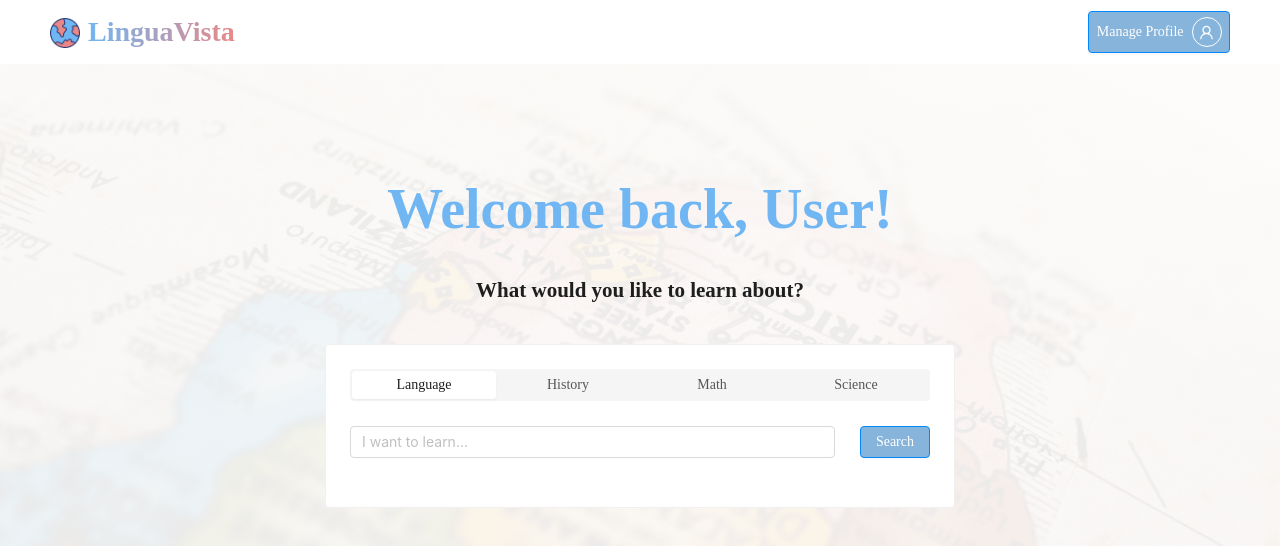
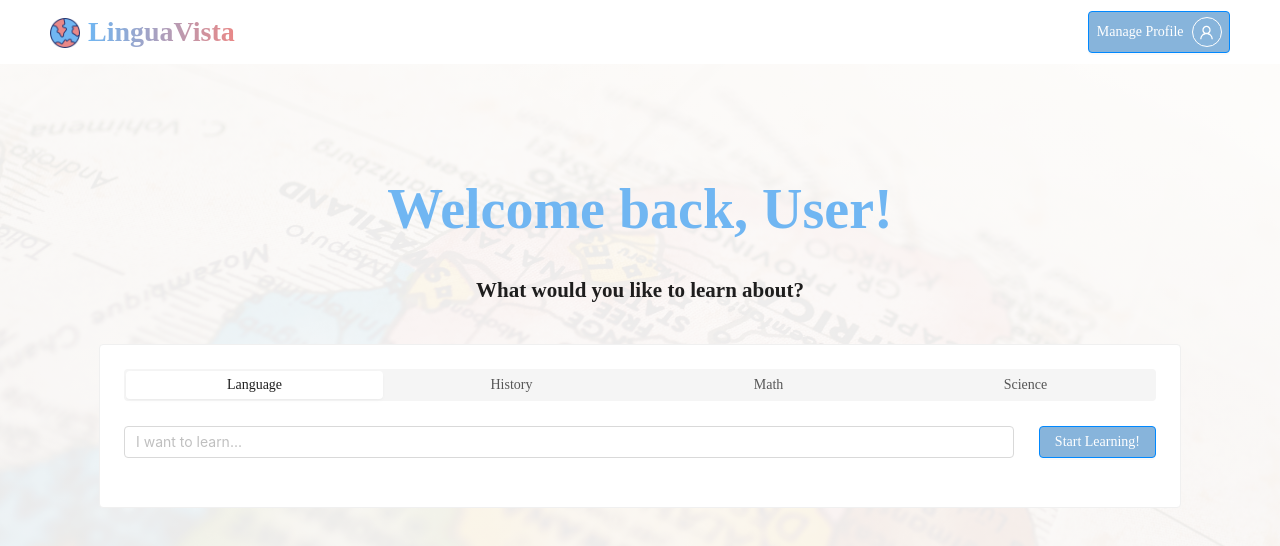
Before and after one commit to hcshires/LinguaVista, a React (Create React App) app in the folder frontend/: page / in a window 1280 px wide. Shown: the top 546 px of the page. Built offline with nearby package versions, Linux system fonts and the light colour scheme; a web font is replaced by a local one.

Commit message:
Update homepage navigation

```diff
--- a/frontend/src/components/SearchBar.tsx
+++ b/frontend/src/components/SearchBar.tsx
@@ -2,10 +2,12 @@ import React, { useState } from "react";
 import { Button, Flex, Input } from "antd";
 
 import { useSearch } from "../context/SearchContext.tsx";
+import { useNavigate } from "react-router-dom";
 
 const SearchBar = () => {
 	const { setSearchQuery } = useSearch();
 	const [search, setSearch] = useState("");
+	const navigate = useNavigate();
 
 	return (
 		<Flex style={{ width: "100%", margin: "25px 0" }}>
@@ -18,8 +20,9 @@ const SearchBar = () => {
 			<Button
 				onClick={() => {
 					setSearchQuery(search);
+					navigate("/chat", {state: {context: search}});
 				}}>
-				Search
+				Start Learning!
 			</Button>
 		</Flex>
 	);
--- a/frontend/src/context/SearchContext.tsx
+++ b/frontend/src/context/SearchContext.tsx
@@ -1,13 +1,12 @@
-import React, { createContext, useState, useMemo, useContext } from "react";
+import React, { createContext, useState, useMemo, useContext, useEffect } from "react";
 import { SEARCH_CATEGORIES } from "../helpers/Lang.ts";
+import { useNavigate } from "react-router-dom";
 
 const SearchContext = createContext<any | null>(null);
 
 const SearchContextProvider = ({ children }: { children: any }) => {
 	const [searchCategory, setSearchCategory] = useState(SEARCH_CATEGORIES[0]);
 	const [searchQuery, setSearchQuery] = useState("");
-
-	console.log(searchQuery);
 
 	const SearchContextValue = useMemo(
 		() => ({
--- a/frontend/src/pages/Chat.tsx
+++ b/frontend/src/pages/Chat.tsx
@@ -1,11 +1,18 @@
 import React, { useState } from "react";
+import { useLocation } from "react-router-dom";
 
 const Chat: React.FC = () => {
+
 	const [prompt, setPrompt] = useState("");
 	const [response, setResponse] = useState("");
 
 	const [imgPrompt, setImgPrompt] = useState("");
-	const [imageSrc, setImageSrc] = useState("");
+    const [imageSrc, setImageSrc] = useState("");
+
+    const location = useLocation();
+
+    const userRequest = location.state.context as string;
+    console.log("User request:", userRequest);
 
 	const handleGenerate = async () => {
 		const image = await generateImage(imgPrompt);
--- a/frontend/src/pages/Home.tsx
+++ b/frontend/src/pages/Home.tsx
@@ -3,6 +3,7 @@ import { Layout, theme, Segmented, Card } from "antd";
 import { SEARCH_CATEGORIES } from "../helpers/Lang.ts";
 import SearchBar from "../components/SearchBar.tsx";
 import Navbar from "../components/Navbar.tsx";
+import { useNavigate } from "react-router-dom";
 
 const { Content } = Layout;
 
@@ -11,6 +12,8 @@ const Home: React.FC = () => {
 		token: { borderRadiusLG },
 	} = theme.useToken();
 	const [searchCategory, setSearchCategory] = useState(SEARCH_CATEGORIES[0]);
+
+    const navigate = useNavigate();
 
 	const items = SEARCH_CATEGORIES.map((category, index) => ({
 		key: String(index + 1),
@@ -34,7 +37,7 @@ const Home: React.FC = () => {
 				<h2 style={{ textAlign: "center" }}>What would you like to learn about?</h2>
 				<div
 					style={{
-						padding: "24px 250px",
+						padding: "24px",
 						borderRadius: borderRadiusLG,
 						flexDirection: "row",
 					}}>
```
Also changed, not shown: frontend/src/App.tsx (+4 -4 lines).
